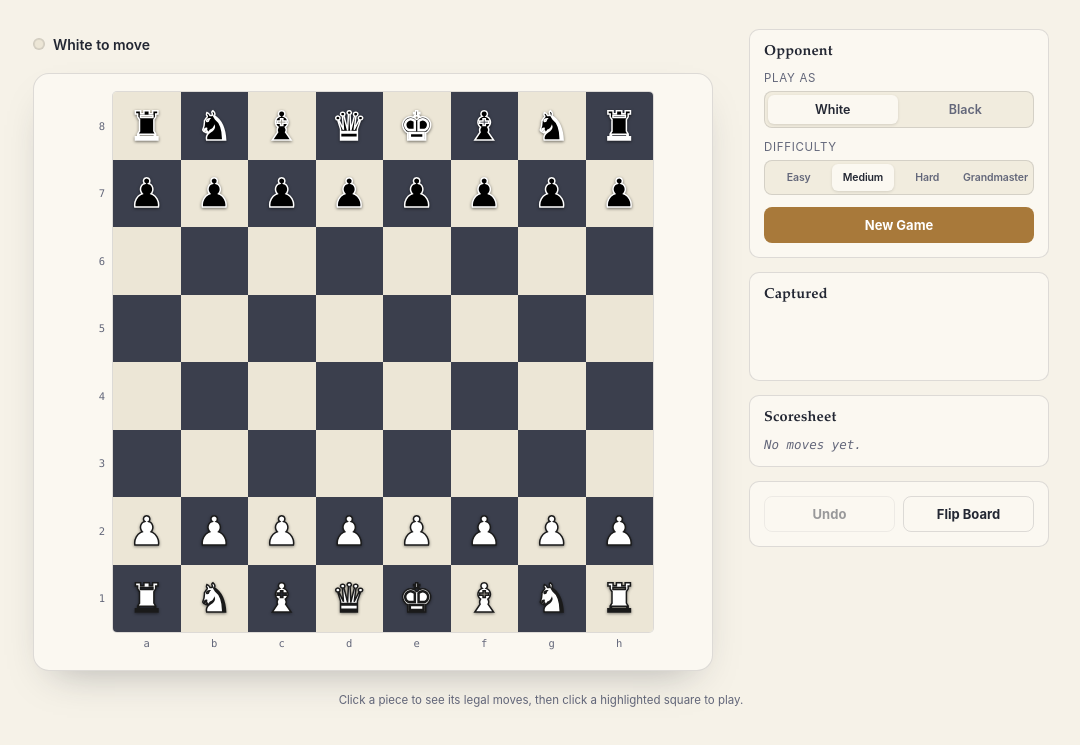
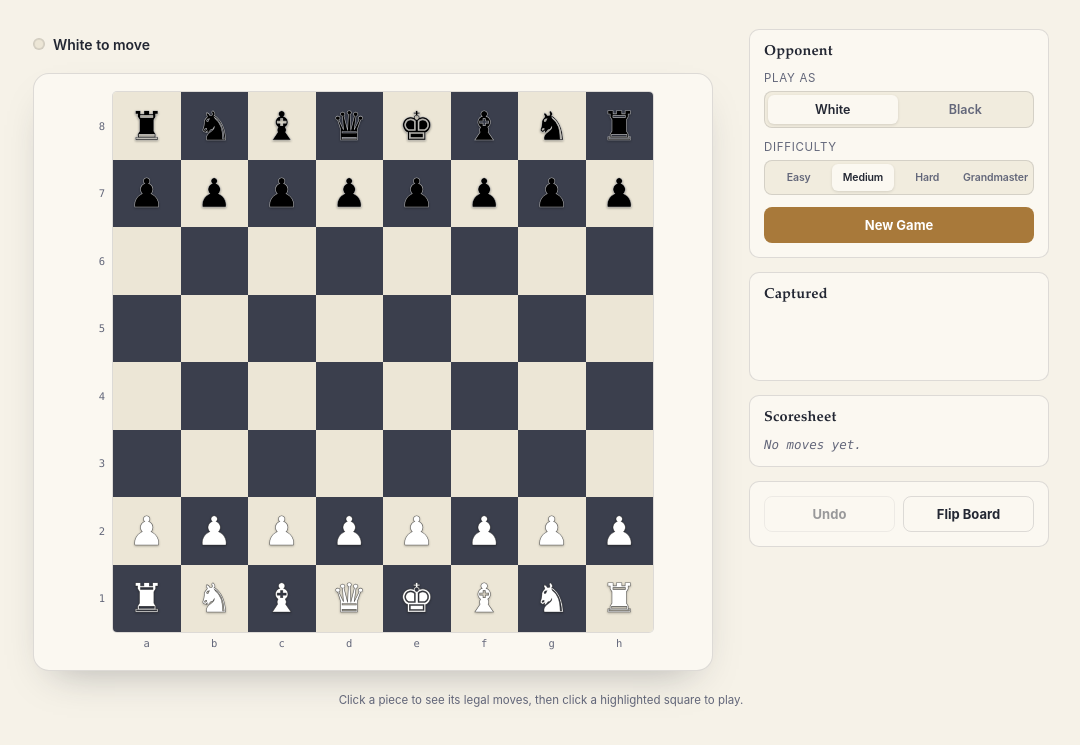
Before and after one commit to dryleaftrace/Ink-and-Ivory, a website: page docs/index.html in a window 1280 px wide. Shown: the part 107-852 px from the top of the page, without its empty margins (99-1179 px from the left). Drawn offline with Linux system fonts and the light colour scheme.

Commit message:
Soften piece outline stroke
Thinner, semi-transparent outline instead of a bold full-opacity
one — fills stay solid white/black for contrast against the board,
just less heavy-handed on the border.

Co-Authored-By: Claude Sonnet 5 <noreply@anthropic.com>

```diff
--- a/docs/index.html
+++ b/docs/index.html
@@ -256,8 +256,8 @@
     pointer-events:none;
     filter: drop-shadow(0 1px 0 rgba(0,0,0,0.18));
   }
-  .piece.white{ color: #FFFFFF; -webkit-text-stroke: 1.5px #1a1a1a; filter: drop-shadow(0 1px 1.5px rgba(0,0,0,0.45)); }
-  .piece.black{ color: #000000; -webkit-text-stroke: 1.5px #FFFFFF; filter: drop-shadow(0 1px 1.5px rgba(0,0,0,0.55)); }
+  .piece.white{ color: #FFFFFF; -webkit-text-stroke: 0.6px rgba(26,26,26,0.65); filter: drop-shadow(0 1px 1px rgba(0,0,0,0.3)); }
+  .piece.black{ color: #000000; -webkit-text-stroke: 0.6px rgba(255,255,255,0.65); filter: drop-shadow(0 1px 1px rgba(0,0,0,0.4)); }
 
   .coord-corner{
     position:absolute;
```
